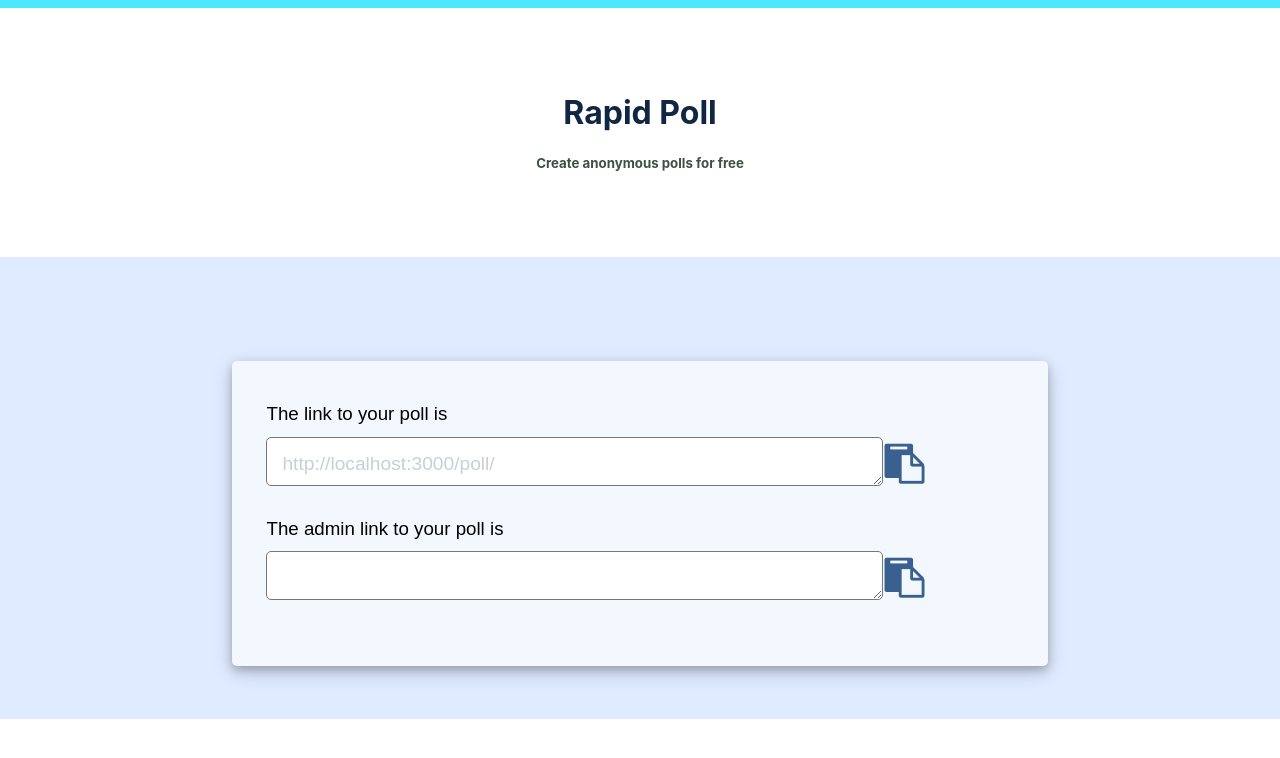
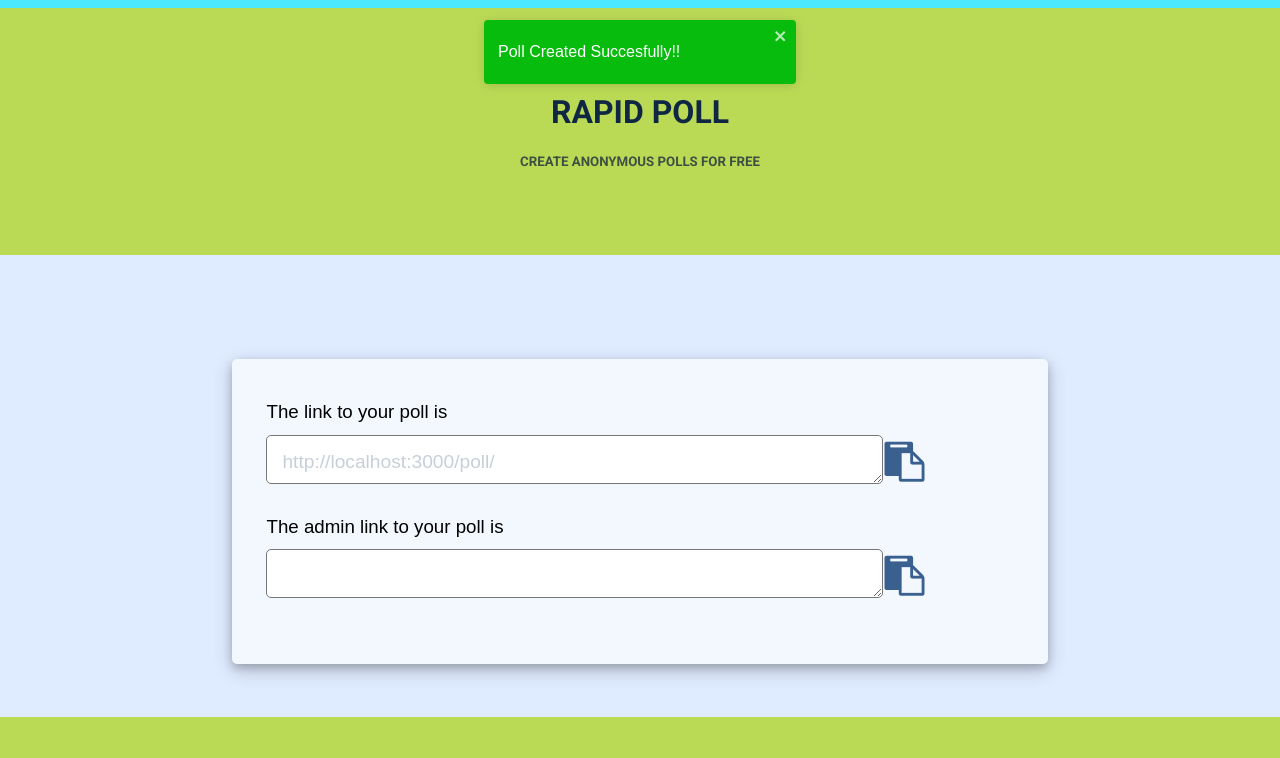
Before and after one commit to Krishan-2000/PollWeb, a React (Create React App) app: page /pollLink in a window 1280 px wide. Shown: the top 758 px of the page. Built offline with nearby package versions, Linux system fonts and the light colour scheme.

Commit message:
Added Succesfull Pop

```diff
--- a/package.json
+++ b/package.json
@@ -13,6 +13,7 @@
     "react-dom": "^17.0.2",
     "react-router-dom": "^5.2.0",
     "react-scripts": "4.0.3",
+    "react-toastify": "^7.0.4",
     "web-vitals": "^1.1.2"
   },
   "scripts": {
--- a/src/App.css
+++ b/src/App.css
@@ -1,3 +1,4 @@
+
 .App {
   text-align: center;
 }
--- a/src/Component/Body.css
+++ b/src/Component/Body.css
@@ -3,13 +3,11 @@
     background-color: #E7EFF0;
     padding-left: 18%;
     padding-right: 12%;
-    /* border: 2px solid black; */
     padding-bottom: 2%;
     padding-top: 1%;
 }
 .Body .Heading
 {
-    font-family: Arial, Helvetica, sans-serif;
     font-size: 2.1rem;
     color: #050633;
 }
--- a/src/Component/Body.js
+++ b/src/Component/Body.js
@@ -5,43 +5,42 @@ import InputQuestion from './InputQuestion'
 import InputOption from './InputOption'
 import Button from './Button'
 import { InputContext } from './ContextApi/InputContext'
+import { ToastContainer, toast } from 'react-toastify';
+import 'react-toastify/dist/ReactToastify.css';
 // import PollLink from './PollLink'
 
 const Body = (props) => {
-     const history = useHistory();
+    const history = useHistory();
     const [inputfield, setInputfield] = useContext(InputContext);
     const [inputquestion, setquestion] = useState("");
 
     const onsubmithandler = (event) => {
         event.preventDefault();
         setInputfield(() => {
-            return [...inputfield, { text: "", vote : 0}];
+            return [...inputfield, { text: "", vote: 0 }];
         })
     }
 
 
-    const onsubmitdatahandler = async(event) => {
+    const onsubmitdatahandler = async (event) => {
         event.preventDefault();
         // const obj={inputquestion, inputfield}
 
-        const res= await fetch("/api/poll/createpoll",{
+        const res = await fetch("/api/poll/createpoll", {
             method: "POST",
-            headers:{
-                "Content-Type" : "application/json"
+            headers: {
+                "Content-Type": "application/json"
             },
-            body : JSON.stringify({question:inputquestion, option:inputfield})
+            body: JSON.stringify({ question: inputquestion, option: inputfield })
         });
 
-        const data=await res.json();
-        if(res.status===400 || !data)
-        {
-            window.alert("Something Went Wrong");
+        const data = await res.json();
+        if (res.status === 400 || !data) {
+
         }
-        else
-        {
-            window.alert("Poll Created");
+        else {
+            toast("Poll Created!");
             props.GetData(data._id);
-            // console.log(data);
             console.log(data._id);
             history.push('/pollLink');
         }
@@ -68,25 +67,29 @@ const Body = (props) => {
     }
 
     return (
+
+        <>
         <div className="Body">
             <div className="BodyInnerDiv">
                 <h2 className="Heading">Create Poll</h2>
                 <p className="para">Complete Below Field to create a Poll</p>
-                <br/>
+                <br />
                 <p className="para1">Poll Question</p>
                 <form >
                     <InputQuestion onChange={onChangeHandler} />
                     {inputfield.map((val, index) => (
                         <>
-                            <h2 key={Date.now()} className="OptionHeading">Option {index+1}</h2>
+                            <h2 key={Date.now()} className="OptionHeading">Option {index + 1}</h2>
                             <InputOption key={index} arr={inputfield} value={val.text} id={index} onChange={onChangeHandlerOption} onDelete={DeleteitemHandler} />
                         </>
                     ))}
                     <Button className="AddOptionButton" onClick={onsubmithandler}>Add Option</Button>
-                 <Button className="GeneratePollButton" onClick={onsubmitdatahandler}>Create Your Poll</Button>
+                    <Button className="GeneratePollButton" onClick={onsubmitdatahandler}>Create Your Poll</Button>
                 </form>
             </div>
+            <ToastContainer />
         </div>
+        </>
     )
 }
 
--- a/src/Component/Header.css
+++ b/src/Component/Header.css
@@ -1,6 +1,6 @@
 .header{
     text-align: center;
-    /* background-color: #E2EAEE; */
+    text-transform: uppercase;
     padding-top: 5%;
     padding-bottom: 5%;
 }
@@ -9,5 +9,6 @@
     color: #102743;
 }
 .header h5{
+    text-transform: uppercase;
     color: #3D5042;
 }
--- /dev/null
+++ b/src/Component/Option.css
@@ -0,0 +1,10 @@
+@import url(https://fonts.googleapis.com/css?family=Roboto:400,300,500,700);
+
+
+
+body{
+  background: #BADA55;
+  font-family: 'Roboto';
+  font-weight:500;
+  height:100%;
+}
--- a/src/Component/PollLink.js
+++ b/src/Component/PollLink.js
@@ -1,6 +1,8 @@
-import React, { useState } from 'react'
+import React, { useEffect, useState } from 'react'
 import copy from "copy-to-clipboard";
 import './PollLink.css'
+import { ToastContainer, toast } from 'react-toastify';
+import 'react-toastify/dist/ReactToastify.css';
 
 const PollLink = (props) => {
 
@@ -10,13 +12,18 @@ const PollLink = (props) => {
 
   }
 
-
+  useEffect(() => {
+    toast.success("Poll Created Succesfully!!",{
+    });
+  }, [])
 
   const copyToClipboard = (e) => {
     setcopyText(e.target.value);
     copy(copyText);
     console.log(copyText);
-    alert(`You have copied "${copyText}"`);
+    toast.success("Link Copied",{
+    });
+
   }
 
 
@@ -34,6 +41,17 @@ const PollLink = (props) => {
           <i className="fa fa-clipboard copybutton" onClick={copyToClipboard} aria-hidden="true"></i>
         </div>
       </div>
+      <ToastContainer
+        position="top-center"
+        autoClose={2500}
+        hideProgressBar={false}
+        newestOnTop={false}
+        closeOnClick
+        rtl={false}
+        pauseOnFocusLoss
+        draggable
+        pauseOnHover
+      />
     </div>
   )
 }
--- a/src/Component/ResultPage.js
+++ b/src/Component/ResultPage.js
@@ -2,6 +2,8 @@ import React, { useEffect, useState } from 'react'
 import { useParams } from 'react-router-dom'
 import ResultOption from './ResultOption'
 import './ResultOption.css'
+import { ToastContainer, toast } from 'react-toastify';
+import 'react-toastify/dist/ReactToastify.css';
 
 const ResultPage = () => {
 
@@ -37,6 +39,8 @@ const ResultPage = () => {
 
   useEffect(() => {
     callResultPage();
+    toast.success("Thanks For Your Vote", {
+    });
   }, []);
   console.log(array);
   return (
@@ -46,11 +50,22 @@ const ResultPage = () => {
 
         {
           array.map((value) => {
-            return (<ResultOption key={value._id} value={value}/>);
+            return (<ResultOption key={value._id} value={value} />);
           })
         }
 
       </div>
+      <ToastContainer
+        position="top-right"
+        autoClose={3000}
+        hideProgressBar={false}
+        newestOnTop={false}
+        closeOnClick
+        rtl={false}
+        pauseOnFocusLoss
+        draggable
+        pauseOnHover
+      />
     </div>
   )
 }
```
Also changed, not shown: src/Component/Poll.js (+32 -32 lines), 1 other file (tests, documents, lock files or other folders).
